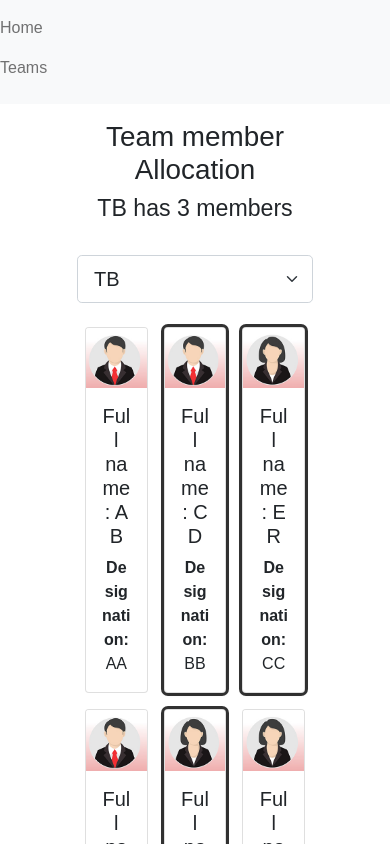
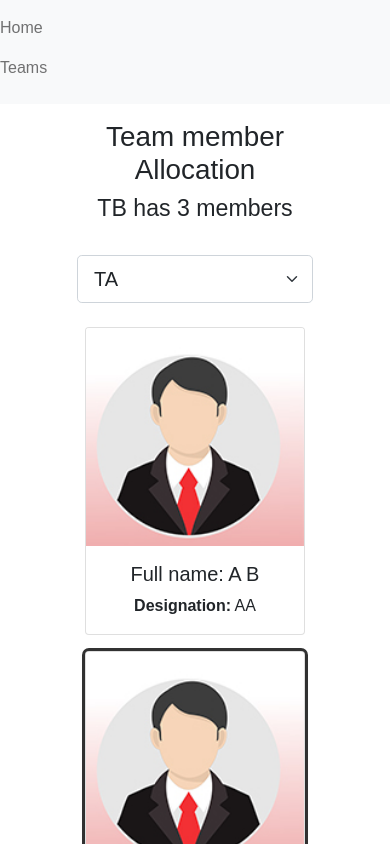
Before and after one commit to tinanator/TeamMember_test, a React (Create React App) app in the folder TeamMember/ClientApp/: page / in a window 390 px wide. Shown: the top 844 px of the page. Built offline with nearby package versions, Linux system fonts and the light colour scheme.

Commit message:
Extract members card and teams code

```diff
--- a/TeamMember/ClientApp/src/Employees.jsx
+++ b/TeamMember/ClientApp/src/Employees.jsx
@@ -1,6 +1,6 @@
 
-import femaleProfile from './Images/femaleProfile.jpg';
-import maleProfile from './Images/maleProfile.jpg';
+import TeamMembers from './TeamMembers';
+import Teams from './Teams';
 
 //use State hook
 
@@ -10,38 +10,17 @@ const Employees = ({ employees, SelectedTeam, handleTeamSelectionChange, handleE
         <main className="container">
             <div className="row justify-content-center mt-3 mb-3">
                 <div className="col-8">
-                    <select className="form-select form-select-lg" value={SelectedTeam} onChange={handleTeamSelectionChange}>
-                        <option value="TA">TA</option>
-                        <option value="TB">TB</option>
-                        <option value="TC">TC</option>
-                    </select>
+                    <Teams handleTeamSelectionChange={handleTeamSelectionChange} SelectedTeam={SelectedTeam} />
                 </div>
             </div>
             <div className="row justify-content-center mt-3 mb-3">
                 <div className="col-8">
-                    <div className="card-collection">
-                        {
-                            employees.map((employee) => (
-                                <div id={employee.id} key={employee.id} onClick={handleEmployeeClick} className={(employee.teamName === SelectedTeam ? "card m-2 standout" : "card m-2")} style={{ cursor: "pointer" }}>
-
-                                    {(employee.gender === "m") ? < img src={maleProfile} className="card-img-top" />
-                                                               : < img src={femaleProfile} className="card-img-top" />}
-
-                                    <div className="card-body">
-                                        <h5 className="card-title">Full name: {employee.fullname}</h5>
-                                        <p className="card-text"><b>Designation:</b> {employee.destination}</p>
-                                    </div>
-
-                                </div>
-                            ))
-                        }
-                    </div>
+                    {
+                        <TeamMembers employees={employees} SelectedTeam={SelectedTeam} handleEmployeeClick={handleEmployeeClick} />
+                    }
 
                 </div>
             </div>
-
-
-
         </main>
     )
 }
--- /dev/null
+++ b/TeamMember/ClientApp/src/TeamMemberCard.jsx
@@ -0,0 +1,20 @@
+import femaleProfile from './Images/femaleProfile.jpg';
+import maleProfile from './Images/maleProfile.jpg';
+
+const TeamMemberCard = ({ employee, SelectedTeam, handleEmployeeClick }) => {
+    return (
+        <div id={employee.id} key={employee.id} onClick={handleEmployeeClick} className={(employee.teamName === SelectedTeam ? "card m-2 standout" : "card m-2")} style={{ cursor: "pointer" }}>
+
+            {(employee.gender === "m") ? < img src={maleProfile} className="card-img-top" />
+                : < img src={femaleProfile} className="card-img-top" />}
+
+            <div className="card-body">
+                <h5 className="card-title">Full name: {employee.fullname}</h5>
+                <p className="card-text"><b>Designation:</b> {employee.destination}</p>
+            </div>
+
+        </div>
+    )
+}
+
+export default TeamMemberCard
--- /dev/null
+++ b/TeamMember/ClientApp/src/TeamMembers.jsx
@@ -0,0 +1,15 @@
+import TeamMemberCard from './TeamMemberCard';
+
+const TeamMembers = ({ employees, SelectedTeam, handleEmployeeClick }) => {
+    return (
+        <div className="card-collection">
+            {
+                employees.map((employee) => (
+                    <TeamMemberCard employee={employee} SelectedTeam={SelectedTeam} handleEmployeeClick={handleEmployeeClick} />
+                ))
+            }
+        </div>
+    )
+}
+
+export default TeamMembers
--- /dev/null
+++ b/TeamMember/ClientApp/src/Teams.jsx
@@ -0,0 +1,14 @@
+
+const Teams = ({ handleTeamSelectionChange, selectedTeam }) => {
+
+    return (
+        <select className="form-select form-select-lg" id="teams" value={selectedTeam} onChange={handleTeamSelectionChange}>
+            <option value="TA">TA</option>
+            <option value="TB">TB</option>
+            <option value="TC">TC</option>
+        </select>
+
+    )
+}
+
+export default Teams
--- a/TeamMember/ClientApp/src/custom.css
+++ b/TeamMember/ClientApp/src/custom.css
@@ -13,3 +13,9 @@ body {
 h1, h2, h3, h4, h5, p {
     text-align:center;
 }
+
+@media only screen and (max-width:600px) {
+    .card-collection {
+        grid-template-columns: 1fr;
+    }
+}
```
